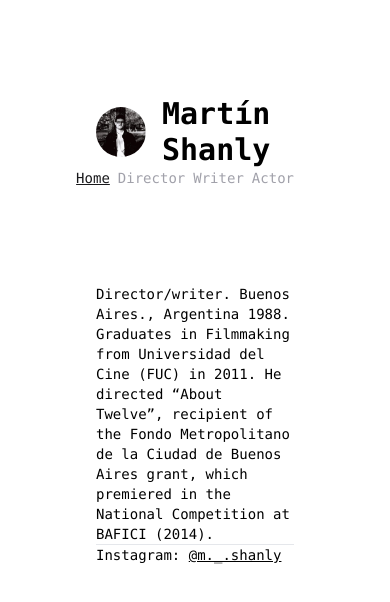
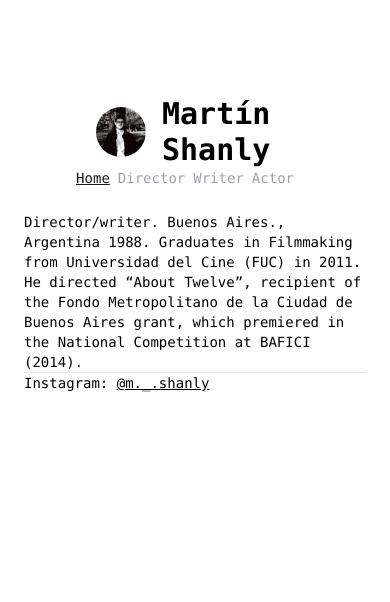
Before and after one commit to edumetz16/web-martin-shanly, a Next.js app: page / in a window 390 px wide. Shown: the top 602 px of the page. Built offline with nearby package versions, Linux system fonts and the light colour scheme.

Commit message:
remove paddings in mobile

```diff
--- a/src/app/page.tsx
+++ b/src/app/page.tsx
@@ -3,7 +3,7 @@
 
 export default function Home() {
   return (
-    <main className="flex flex-col items-center justify-between p-24">
+    <main className="flex flex-col items-center justify-between p-6 md:p-24">
       <div className="z-10 max-w-5xl w-full items-start justify-start font-mono text-sm lg:flex flex-col gap-10">
         <div>
           <p>Director/writer. Buenos Aires., Argentina 1988. Graduates in Filmmaking from Universidad del Cine (FUC) in 2011. He directed “About Twelve”, recipient of the Fondo Metropolitano de la Ciudad de Buenos Aires grant, which premiered in the National Competition at BAFICI (2014).</p>
```
